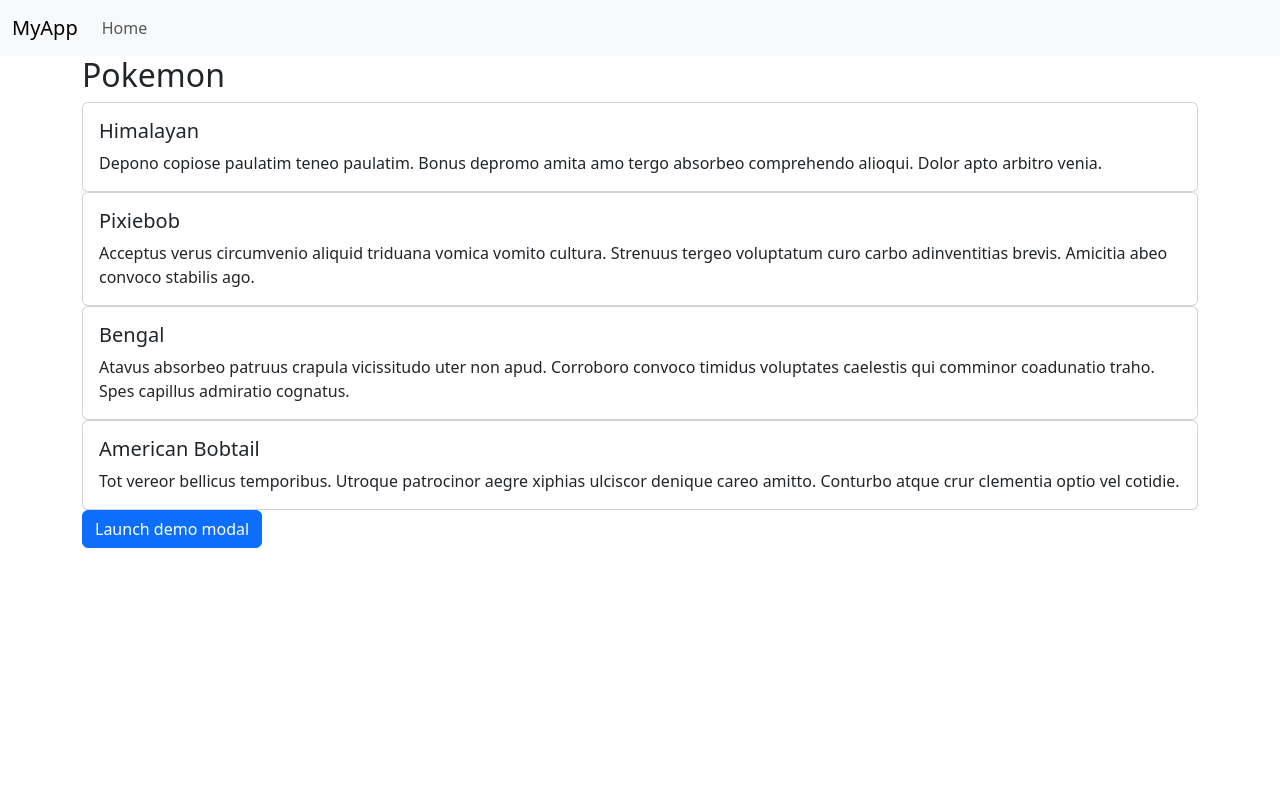
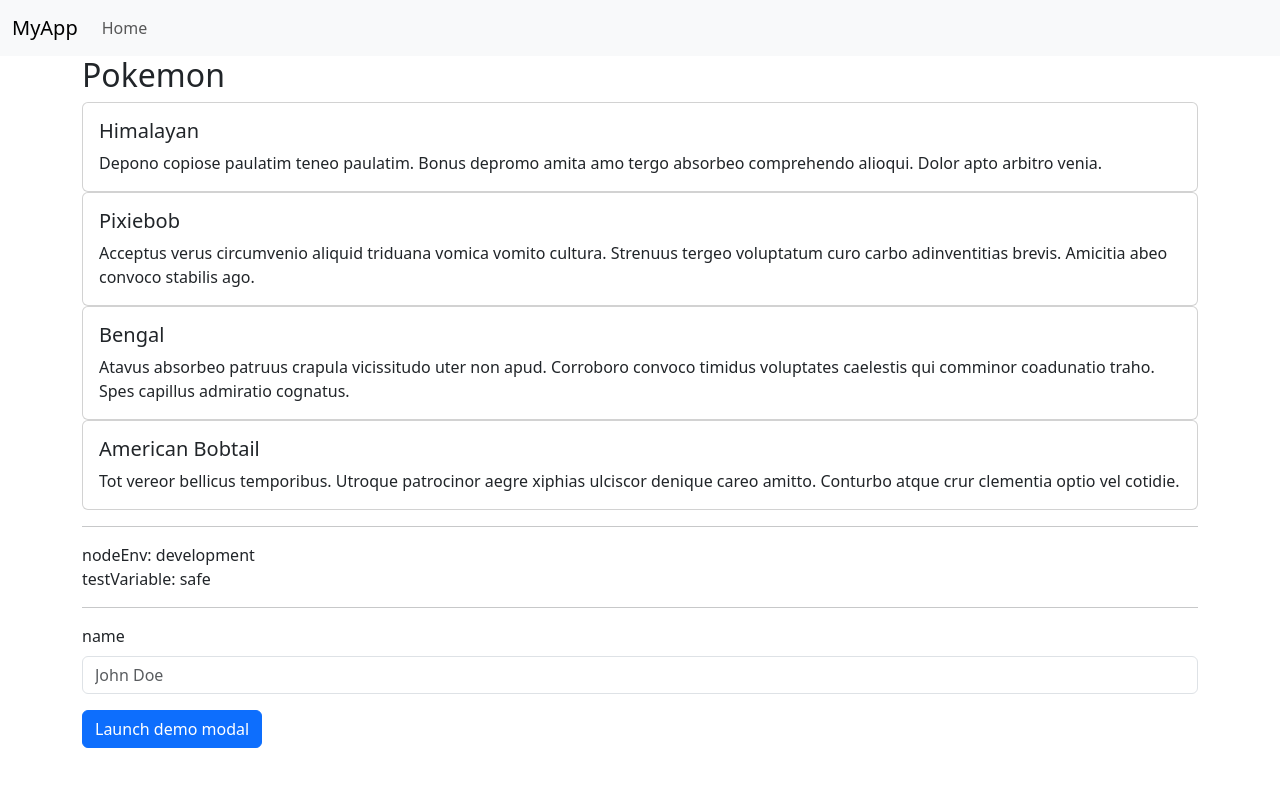
Before and after one commit to andrew-hillier/verbose-garbanzo, a React (Create React App) app: page /app in a window 1280 px wide. Shown: the top 786 px of the page. Built offline with nearby package versions, Linux system fonts and the light colour scheme.

Commit message:
fixed eslint issues with non referenced variables

```diff
--- a/src/containers/App.tsx
+++ b/src/containers/App.tsx
@@ -42,19 +42,25 @@
           <div>loading...</div>
         ) : (
           <div>
-            {/* nodeEnv: {nodeEnv}
-            <br />
-            testVariable: {testVariable}
-            <br /> */}
+
 
             {pokemonCollection?.map(pokemon =>
               <PokemonCard pokemon={pokemon} />
             )}
 
-            {/* <div className="mb-3">
+            <hr />
+
+            nodeEnv: {nodeEnv}
+            <br />
+            testVariable: {testVariable}
+            <br />
+
+            <hr />
+
+            <div className="mb-3">
               <label htmlFor="emailAddressInput" className="form-label">name</label>
               <input className="form-control" id="emailAddressInput" placeholder="John Doe" />
-            </div> */}
+            </div>
 
             <button type="button" className="btn btn-primary" data-bs-toggle="modal" data-bs-target="#exampleModal">
               Launch demo modal
```
